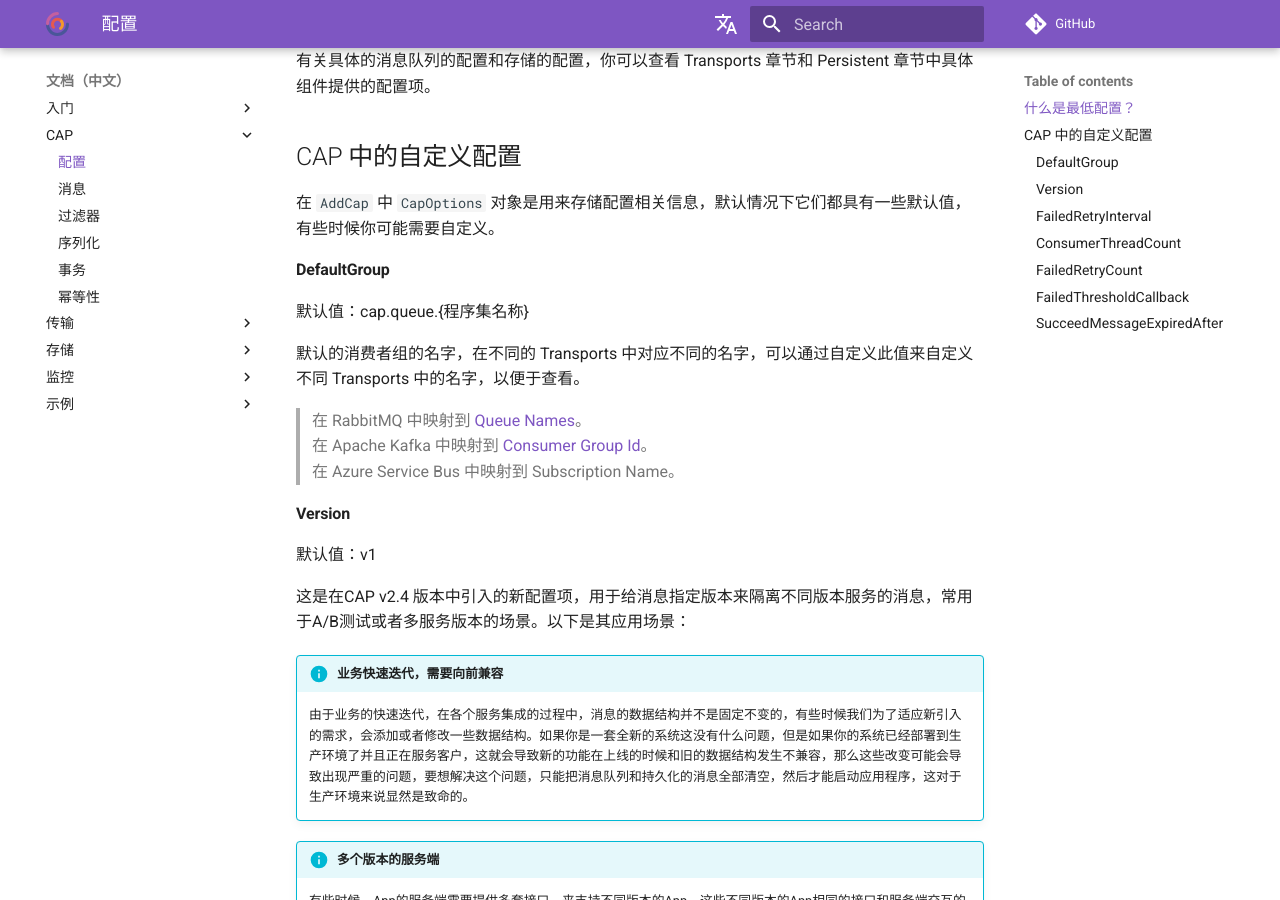
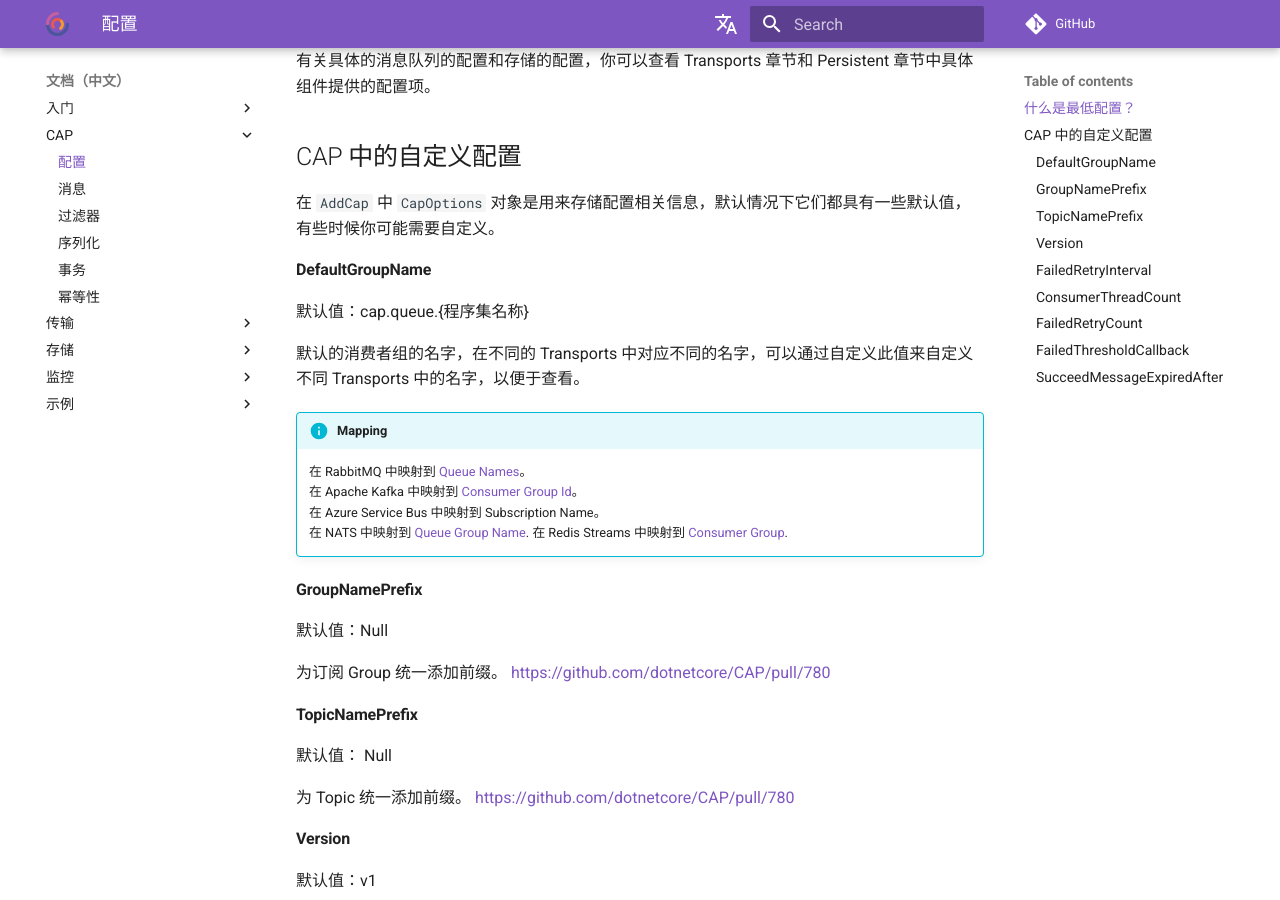
Before and after one commit to dotnetcore/CAP, an MkDocs documentation site: the page built from docs/content/user-guide/zh/cap/configuration.md, in a window 1280 px wide and 900 px high, scrolled down 724 px. Built offline with MkDocs 1.6.1 and Material for MkDocs 9.7.7, drawn with Linux system fonts in a browser that asks for light colours; comment, search, counter and statistics services are not loaded.

Commit message:
Update docs for new configuration items.

```diff
--- a/docs/content/user-guide/zh/cap/configuration.md
+++ b/docs/content/user-guide/zh/cap/configuration.md
@@ -30,15 +30,31 @@ services.AddCap(config =>
 
 在 `AddCap` 中 `CapOptions` 对象是用来存储配置相关信息，默认情况下它们都具有一些默认值，有些时候你可能需要自定义。
 
-#### DefaultGroup
+#### DefaultGroupName
 
 默认值：cap.queue.{程序集名称}
 
 默认的消费者组的名字，在不同的 Transports 中对应不同的名字，可以通过自定义此值来自定义不同 Transports 中的名字，以便于查看。
 
-> 在 RabbitMQ 中映射到 [Queue Names](https://www.rabbitmq.com/queues.html#names)。
-> 在 Apache Kafka 中映射到 [Consumer Group Id](http://kafka.apache.org/documentation/#group.id)。
-> 在 Azure Service Bus 中映射到 Subscription Name。
+!!! info "Mapping"
+    在 RabbitMQ 中映射到 [Queue Names](https://www.rabbitmq.com/queues.html#names)。
+    在 Apache Kafka 中映射到 [Consumer Group Id](http://kafka.apache.org/documentation/#group.id)。
+    在 Azure Service Bus 中映射到 Subscription Name。
+    在 NATS 中映射到 [Queue Group Name](https://docs.nats.io/nats-concepts/queue).
+    在 Redis Streams 中映射到 [Consumer Group](https://redis.io/topics/streams-intro#creating-a-consumer-group).
+
+
+#### GroupNamePrefix
+
+默认值：Null
+
+为订阅 Group 统一添加前缀。 https://github.com/dotnetcore/CAP/pull/780
+
+#### TopicNamePrefix
+
+默认值： Null
+
+为 Topic 统一添加前缀。 https://github.com/dotnetcore/CAP/pull/780
 
 #### Version
 
```
Also changed, not shown: docs/content/user-guide/en/cap/configuration.md (+15 -1 lines).
